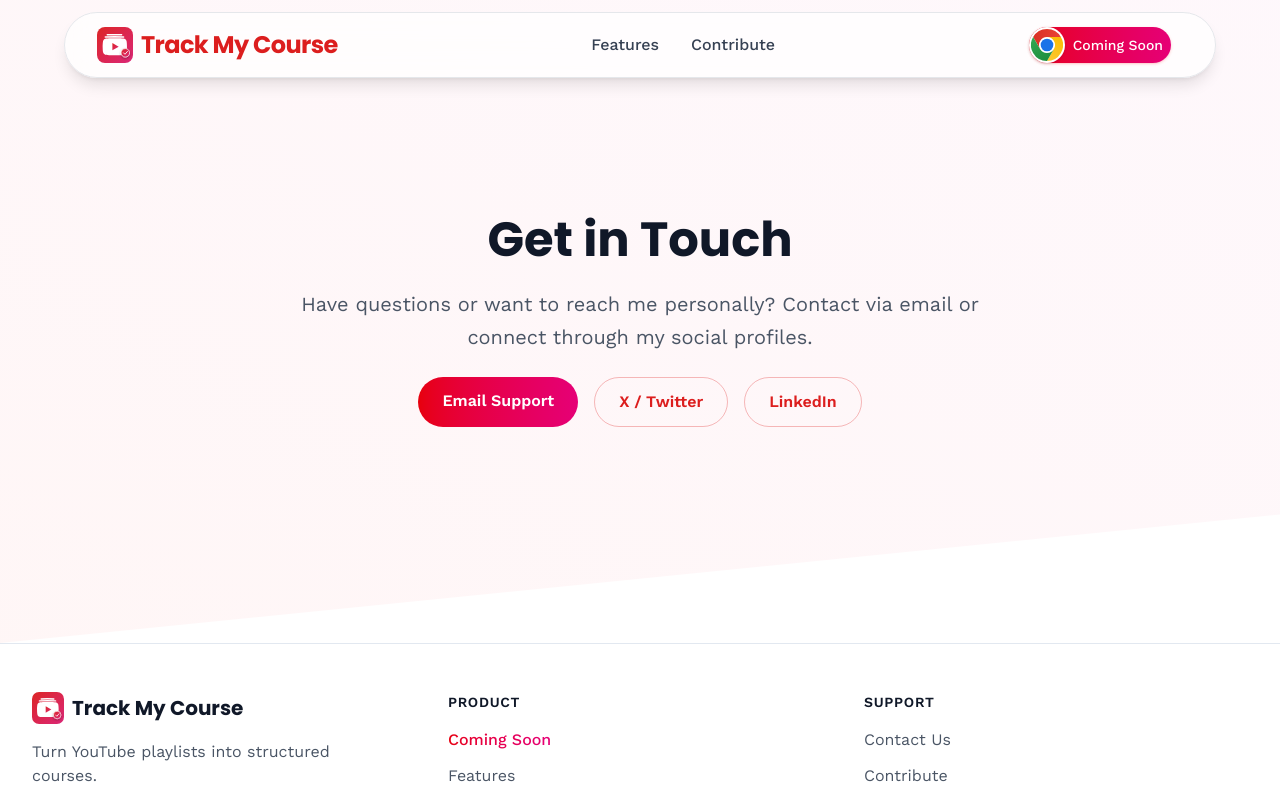
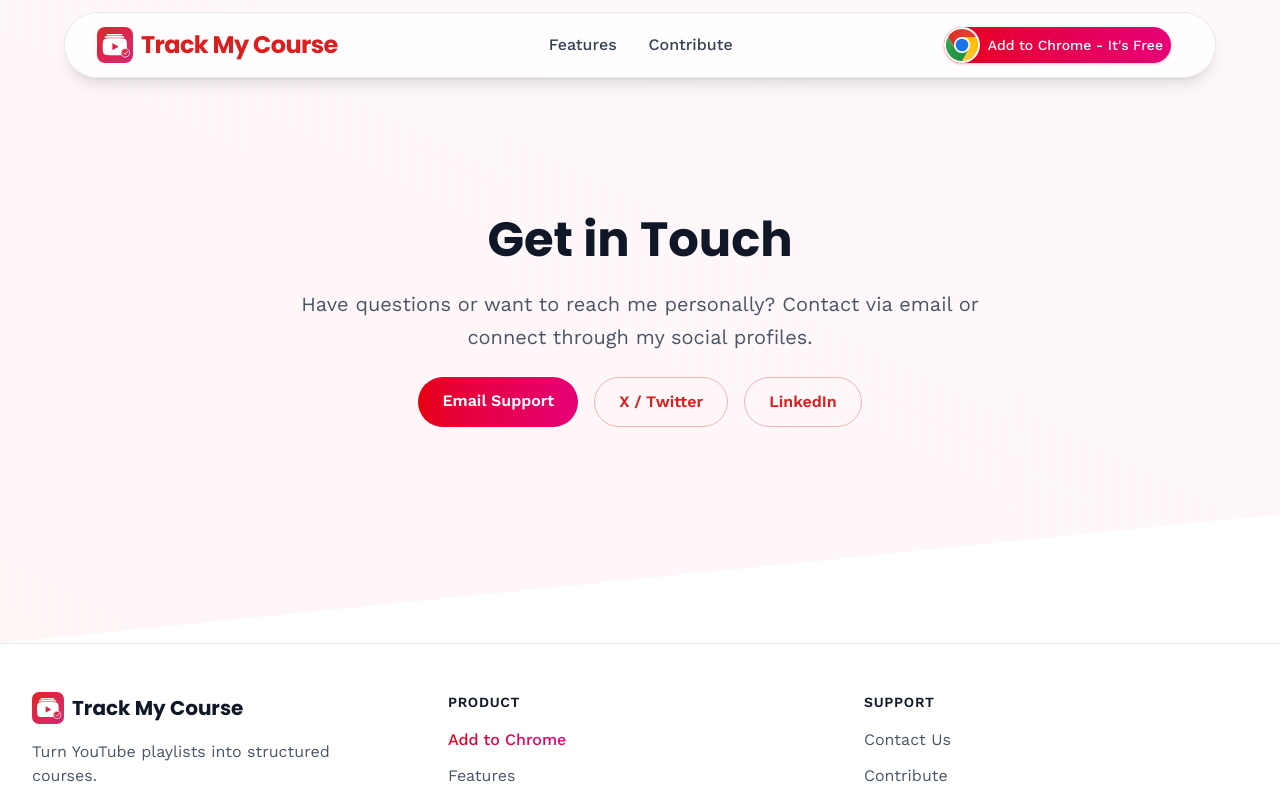
Before and after one commit to AlokYadavCodes/track-my-course-website, a Next.js app: page /contact in a window 1280 px wide. Shown: the top 800 px of the page. Built offline with nearby package versions, Linux system fonts and the light colour scheme.

Commit message:
add web store link

```diff
--- a/src/app/contact/page.js
+++ b/src/app/contact/page.js
@@ -23,7 +23,7 @@ export default function ContactPage() {
           {/* CTA Buttons */}
           <div className="mt-6 flex flex-col justify-center gap-4 sm:flex-row">
             <a
-              href="mailto:support@trackmycourse.app"
+              href="mailto:alokkumaryadav.cse@gmail.com"
               className="rounded-full bg-gradient-to-r from-red-600 to-pink-600 px-6 py-3 font-semibold text-white transition hover:from-red-700 hover:to-pink-700"
             >
               Email Support
--- a/src/components/Footer.js
+++ b/src/components/Footer.js
@@ -39,11 +39,10 @@ export default function Footer() {
               <ul className="mt-4 space-y-3">
                 <li>
                   <Link
-                    href="#"
+                    href="https://chromewebstore.google.com/detail/trackmycourse-track-youtu/eojbembojnleniamokihimgjikmpahin"
                     className="bg-gradient-to-r from-red-600 to-pink-600 bg-clip-text font-medium text-transparent hover:opacity-80"
                   >
-                    {/* Add to Chrome */}
-                    Coming Soon
+                    Add to Chrome
                   </Link>
                 </li>
                 <li>
--- a/src/components/Hero.js
+++ b/src/components/Hero.js
@@ -40,7 +40,7 @@ export default function Hero() {
 
           <div className="mt-8 flex flex-col gap-4 sm:flex-row sm:justify-center lg:justify-start">
             <Link
-              href="#"
+              href="https://chromewebstore.google.com/detail/trackmycourse-track-youtu/eojbembojnleniamokihimgjikmpahin"
               aria-label="Add TrackMyCourse Chrome Extension"
               className="flex h-12.5 shrink-0 items-center justify-center gap-2 rounded-full bg-gradient-to-r from-red-600 to-pink-600 px-4 py-0.5 text-base font-medium text-nowrap text-white shadow-sm shadow-red-400/30 transition-transform hover:scale-102 hover:from-red-700 hover:to-pink-700"
             >
@@ -52,8 +52,7 @@ export default function Hero() {
                   height={32}
                 />
               </span>
-              {/* Add to Chrome */}
-              Coming Soon
+              Add to Chrome
             </Link>
 
             <Link
--- a/src/components/InAction.js
+++ b/src/components/InAction.js
@@ -99,12 +99,11 @@ export default function InAction() {
 
             <div className="mt-6 flex justify-center">
               <Link
-                href="#"
+                href="https://chromewebstore.google.com/detail/trackmycourse-track-youtu/eojbembojnleniamokihimgjikmpahin"
                 aria-label="Add TrackMyCourse Chrome Extension"
                 className="rounded-full bg-gradient-to-r from-red-600 to-pink-600 px-8 py-3 font-semibold text-white shadow-lg transition hover:from-red-700 hover:to-pink-700 hover:shadow-xl"
               >
-                {/* Add to Chrome */}
-                Coming Soon
+                Add to Chrome
               </Link>
             </div>
           </div>
--- a/src/components/Navbar.js
+++ b/src/components/Navbar.js
@@ -50,7 +50,7 @@ export default function Navbar() {
           {/* CTA + Mobile Menu Button */}
           <div className="flex items-center space-x-3">
             <Link
-              href="#"
+              href="https://chromewebstore.google.com/detail/trackmycourse-track-youtu/eojbembojnleniamokihimgjikmpahin"
               className="flex shrink-0 transform items-center justify-center gap-2 rounded-full bg-gradient-to-r from-red-600 to-pink-600 pr-2 text-sm font-medium text-white shadow-sm shadow-red-400/30 transition-transform hover:scale-101 hover:from-red-700 hover:to-pink-700"
             >
               <span className="rounded-full bg-white p-0.5 shadow-sm">
@@ -66,9 +66,8 @@ export default function Navbar() {
                 <Download size={18} />
               </span>
               <span className="hidden lg:inline">
-                {/* Add to Chrome{" "} */}
-                Coming Soon
-                {/* <span className="hidden lg:inline">- It's Free</span> */}
+                Add to Chrome{" "}
+                <span className="hidden lg:inline">- It&apos;s Free</span>
               </span>
             </Link>
 
```
Also changed, not shown: 1 other file (tests, documents, lock files or other folders).
